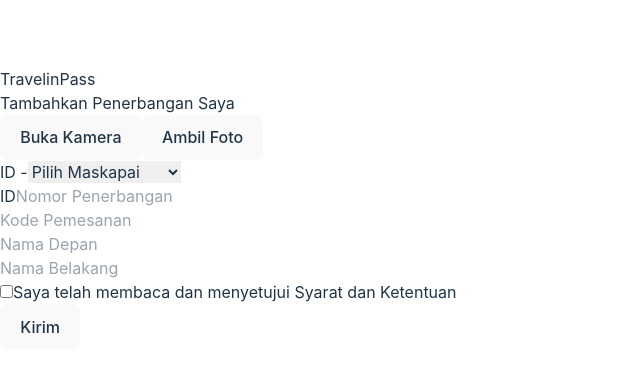
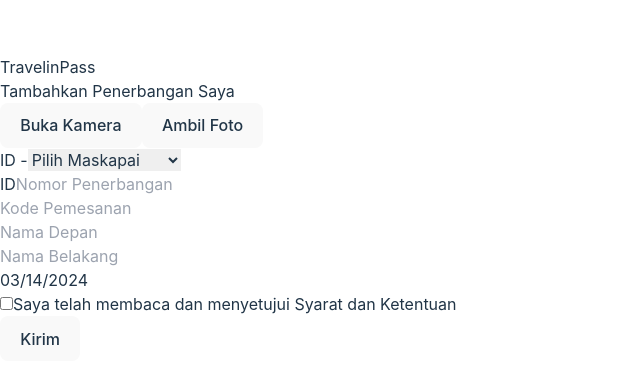
Before and after one commit to wramadan7-org/travelin-pass, a React (Vite) app: page / in a window 1280 px wide. Shown: the part 192-576 px from the top of the page, without its empty margins (0-640 px from the left). Built offline with nearby package versions, Linux system fonts and the light colour scheme.

Commit message:
fix: validation form using formik

```diff
--- a/package.json
+++ b/package.json
@@ -10,11 +10,15 @@
     "preview": "vite preview"
   },
   "dependencies": {
+    "@types/react-datepicker": "^6.2.0",
     "autoprefixer": "^10.4.18",
+    "formik": "^2.4.5",
     "postcss": "^8.4.35",
     "react": "^18.2.0",
+    "react-datepicker": "^6.3.0",
     "react-dom": "^18.2.0",
-    "tailwindcss": "^3.4.1"
+    "tailwindcss": "^3.4.1",
+    "yup": "^1.4.0"
   },
   "devDependencies": {
     "@types/react": "^18.2.64",
--- a/src/App.tsx
+++ b/src/App.tsx
@@ -1,4 +1,8 @@
-import { ChangeEvent, FormEvent, useRef, useState } from "react";
+import { useRef, useState } from "react";
+import DatePicker from "react-datepicker";
+import "react-datepicker/dist/react-datepicker.css";
+import { Formik, Form, Field, ErrorMessage } from "formik";
+import * as Yup from "yup";
 
 interface InterfaceBookingTicket {
   airline: string;
@@ -6,9 +10,23 @@ interface InterfaceBookingTicket {
   code_booking: string;
   first_name: string;
   last_name: string;
+  date: Date | null;
   capture?: unknown;
   agree: boolean;
 }
+
+const validationSchema = Yup.object().shape({
+  airline: Yup.string().required("Maskapai harus diisi"),
+  flight_number: Yup.string().required("Nomor penerbangan harus diisi"),
+  code_booking: Yup.string().required("Kode pemesanan harus diisi"),
+  first_name: Yup.string().required("Nama depan harus diisi"),
+  last_name: Yup.string().required("Nama belakang harus diisi"),
+  date: Yup.date().required("Tanggal penerbangan harus diisi"),
+  agree: Yup.boolean().oneOf(
+    [true],
+    "Anda harus menyetujui syarat dan ketentuan"
+  ),
+});
 
 const App = () => {
   const initialBookingTicket = {
@@ -17,8 +35,11 @@ const App = () => {
     code_booking: "",
     first_name: "",
     last_name: "",
+    date: new Date() || null,
     agree: false,
   };
+  const tomorrow = new Date();
+  tomorrow.setDate(tomorrow.getDate() + 1);
 
   const [formBookingTicketState, setFormBookingTicketState] =
     useState<InterfaceBookingTicket>(initialBookingTicket);
@@ -69,35 +90,6 @@ const App = () => {
     }
   };
 
-  const handleChangeFormBookingTicket = (
-    event: ChangeEvent<HTMLInputElement | HTMLSelectElement>
-  ) => {
-    const { name, value } = event.target;
-
-    setFormBookingTicketState((prevState) => ({
-      ...prevState,
-      [name]: value,
-    }));
-  };
-
-  const handleChangeFormBookingTicketChecked = (
-    event: ChangeEvent<HTMLInputElement>
-  ) => {
-    setFormBookingTicketState((prevState) => ({
-      ...prevState,
-      agree: event?.target?.checked,
-    }));
-  };
-
-  const handleSubmitFormBookingTicket = (event: FormEvent<HTMLFormElement>) => {
-    event.preventDefault();
-    const data = {
-      ...formBookingTicketState,
-      capture: imageDataUrl,
-    };
-    console.log("SUBMIT: ", data);
-  };
-
   return (
     <div className="flex flex-1 flex-col w-[100vw] h-[100vh] items-center justify-start bg-white overflow-y-scroll pb-5">
       <div className="max-h-[50px] w-full bg-[#be0c18] text-white font-bold text-lg text-center py-2">
@@ -110,10 +102,29 @@ const App = () => {
           Tambahkan Penerbangan Saya
         </span>
 
-        <form
-          className="gap-5 flex flex-col"
-          onSubmit={handleSubmitFormBookingTicket}
+        <Formik
+          initialValues={{
+            airline: "",
+            flight_number: "",
+            code_booking: "",
+            first_name: "",
+            last_name: "",
+            date: new Date(),
+            agree: false,
+          }}
+          validationSchema={validationSchema}
+          onSubmit={(values, actions) => {
+            console.log("VALUES: ", values);
+            setTimeout(() => {
+              alert(JSON.stringify(values, null, 2));
+              actions.setSubmitting(false);
+            }, 500);
+          }}
         >
+          {(formik) => (
+            <Form className="gap-5 flex flex-col">
+              {/* Your form content here */}
+
               <div className="flex flex-col gap-2">
                 <label hidden htmlFor="capture">
                   Capture
@@ -139,10 +150,17 @@ const App = () => {
 
                 {imageDataUrl && (
                   <div
-                className="flex max-h-56 justify-center"
-                style={{ display: showCameraState ? "none" : "" }}
+                    className="flex justify-center mt-10"
+                    style={{
+                      display: showCameraState ? "none" : "",
+                      height: "50%",
+                    }}
                   >
-                <img src={imageDataUrl} className="rounded-md" alt="Captured" />
+                    <img
+                      src={imageDataUrl}
+                      className="rounded-md"
+                      alt="Captured"
+                    />
                   </div>
                 )}
 
@@ -152,7 +170,7 @@ const App = () => {
                     autoPlay
                     playsInline
                     style={{
-                  maxWidth: "30%",
+                      maxWidth: "50%",
                       width: "100%",
                       display: showCameraState ? "" : "none",
                     }}
@@ -169,14 +187,12 @@ const App = () => {
                 <div className="border flex flex-row bg-white rounded-full h-10 px-3 items-center">
                   <span className="text-sm uppercase">ID -</span>
 
-              <select
+                  <Field
+                    as="select"
                     id="airline"
                     name="airline"
                     className="bg-white flex flex-1 rounded-r-full w-full outline-none focus:outline-none text-sm "
-                value={formBookingTicketState?.airline}
-                onChange={(event: ChangeEvent<HTMLSelectElement>) =>
-                  handleChangeFormBookingTicket(event)
-                }
+                    onChange={formik.handleChange}
                   >
                     <option className="text-sm" value="">
                       Pilih Maskapai
@@ -193,8 +209,14 @@ const App = () => {
                     <option className="text-sm" value="Batik Air">
                       Batik Air
                     </option>
-              </select>
+                  </Field>
                 </div>
+
+                <ErrorMessage
+                  name="airline"
+                  component="div"
+                  className="text-red-500 text-xs"
+                />
               </div>
 
               {/* Nomor Penerbangan */}
@@ -208,18 +230,21 @@ const App = () => {
                     ID
                   </span>
 
-              <input
+                  <Field
                     id="flight_number"
                     name="flight_number"
                     type="text"
                     className="bg-white flex flex-1 rounded-r-full w-full px-2 outline-none focus:outline-none text-sm"
                     placeholder="Nomor Penerbangan"
-                value={formBookingTicketState?.flight_number}
-                onChange={(event: ChangeEvent<HTMLInputElement>) =>
-                  handleChangeFormBookingTicket(event)
-                }
+                    onChange={formik.handleChange}
                   />
                 </div>
+
+                <ErrorMessage
+                  name="flight_number"
+                  component="div"
+                  className="text-red-500 text-xs"
+                />
               </div>
 
               {/* Kode Pemesanan */}
@@ -228,16 +253,19 @@ const App = () => {
                   Kode Pemesanan
                 </label>
 
-            <input
+                <Field
                   id="code_booking"
                   name="code_booking"
                   type="text"
                   placeholder="Kode Pemesanan"
                   className="h-10 rounded-full outline-none focus:outline-none px-3 bg-white border text-sm"
-              value={formBookingTicketState?.code_booking}
-              onChange={(event: ChangeEvent<HTMLInputElement>) =>
-                handleChangeFormBookingTicket(event)
-              }
+                  onChange={formik.handleChange}
+                />
+
+                <ErrorMessage
+                  name="code_booking"
+                  component="div"
+                  className="text-red-500 text-xs"
                 />
               </div>
 
@@ -246,45 +274,77 @@ const App = () => {
                   Nama Depan
                 </label>
 
-            <input
+                <Field
                   id="first_name"
                   name="first_name"
                   type="text"
                   placeholder="Nama Depan"
                   className="h-10 rounded-full outline-none focus:outline-none px-3 bg-white border uppercase text-xs"
-              value={formBookingTicketState?.first_name}
-              onChange={(event: ChangeEvent<HTMLInputElement>) =>
-                handleChangeFormBookingTicket(event)
-              }
+                  onChange={formik.handleChange}
+                />
+
+                <ErrorMessage
+                  name="first_name"
+                  component="div"
+                  className="text-red-500 text-xs"
                 />
               </div>
 
               <div className="flex flex-col gap-2">
                 <label hidden htmlFor="last_name">
-              Nama Depan
+                  Nama Belakang
                 </label>
 
-            <input
+                <Field
                   id="last_name"
                   name="last_name"
                   type="text"
                   placeholder="Nama Belakang"
                   className="h-10 rounded-full outline-none focus:outline-none px-3 bg-white border uppercase text-xs"
-              value={formBookingTicketState?.last_name}
-              onChange={(event: ChangeEvent<HTMLInputElement>) =>
-                handleChangeFormBookingTicket(event)
+                  onChange={formik.handleChange}
+                />
+
+                <ErrorMessage
+                  name="last_name"
+                  component="div"
+                  className="text-red-500 text-xs"
+                />
+              </div>
+
+              <div className="flex flex-col">
+                <label hidden htmlFor="date">
+                  Date
+                </label>
+
+                <DatePicker
+                  id="date"
+                  name="date"
+                  selected={formBookingTicketState?.date}
+                  onChange={(event) =>
+                    setFormBookingTicketState((prevState) => ({
+                      ...prevState,
+                      date: event,
+                    }))
                   }
+                  className="h-10 w-full rounded-full outline-none focus:outline-none px-3 bg-white border uppercase text-xs"
+                  minDate={new Date()}
+                  maxDate={tomorrow}
+                />
+
+                <ErrorMessage
+                  name="date"
+                  component="div"
+                  className="text-red-500 text-xs"
                 />
               </div>
 
               <div className="flex flex-row gap-2 items-center">
-            <input
+                <Field
                   id="agree"
                   name="agree"
                   type="checkbox"
                   className="checked:text-[#d50f24] text-white"
-              checked={formBookingTicketState?.agree}
-              onChange={handleChangeFormBookingTicketChecked}
+                  onChange={formik.handleChange}
                 />
 
                 <span className="text-xs mb-1 font-semibold">
@@ -295,13 +355,21 @@ const App = () => {
                 </span>
               </div>
 
+              <ErrorMessage
+                name="agree"
+                component="div"
+                className="text-red-500 text-xs"
+              />
+
               <button
                 type="submit"
                 className="bg-[#cc1124] text-white text-sm h-10 w-full outline-none hover:bg-[#f2162c] rounded-full hover:outline-none hover:border-none"
               >
                 Kirim
               </button>
-        </form>
+            </Form>
+          )}
+        </Formik>
       </div>
     </div>
   );
```
Also changed, not shown: 1 other file (tests, documents, lock files or other folders). Lines whose indentation alone changed are shown as unchanged.
